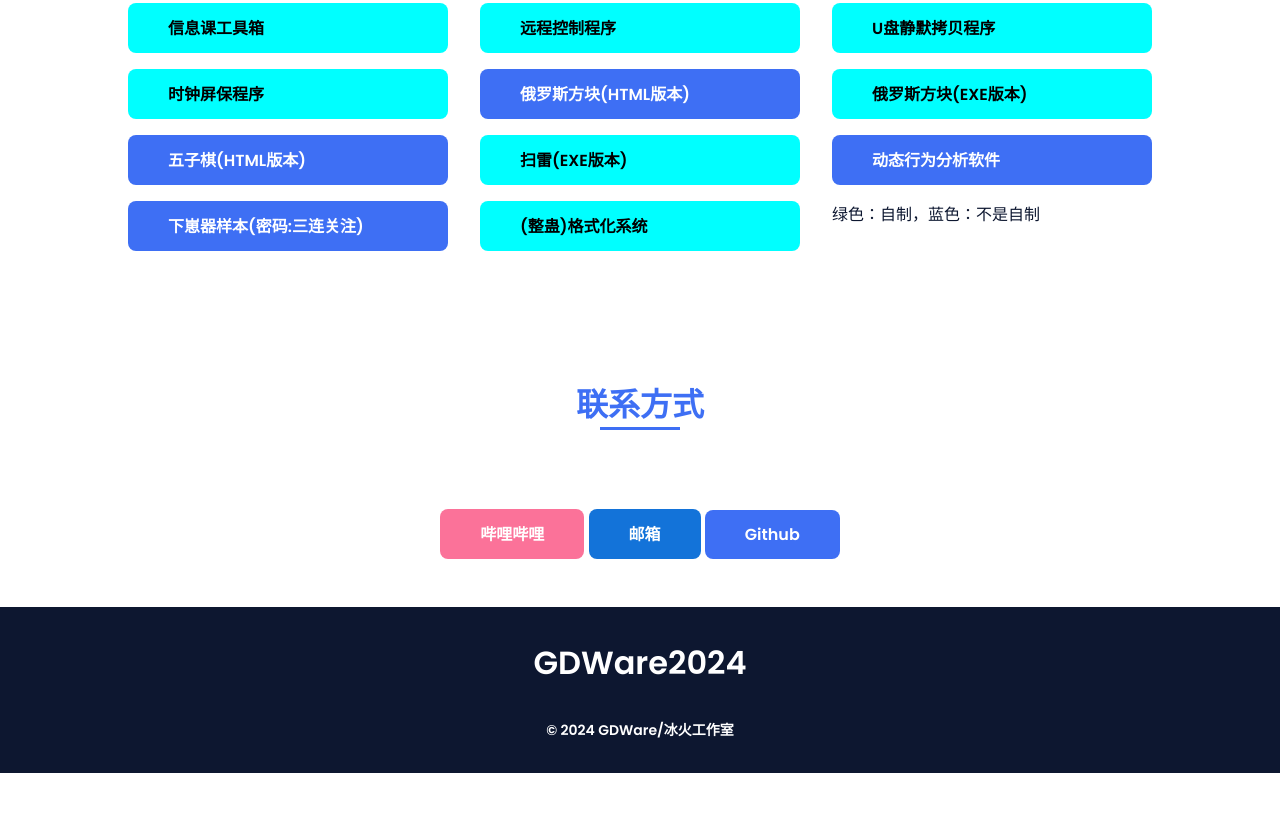
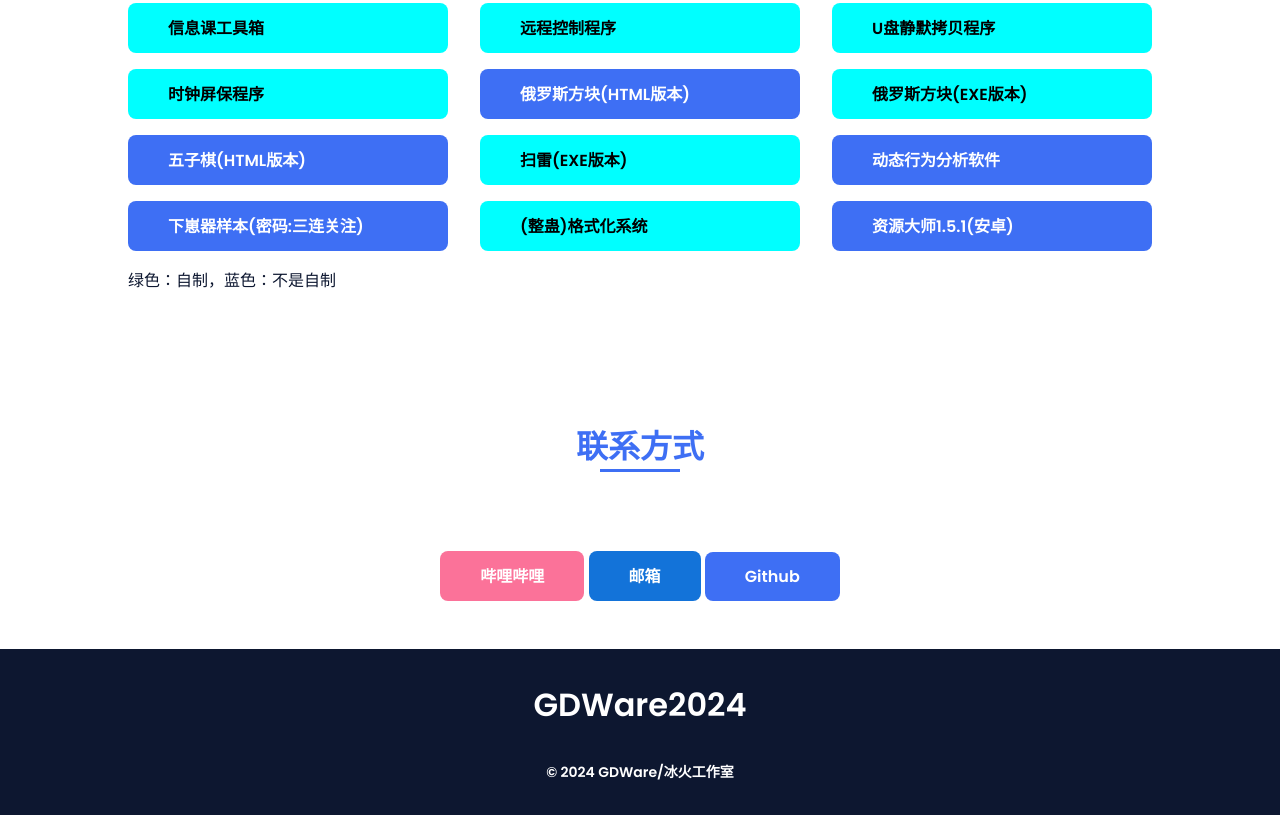
Before and after one commit to RCH2010/rch2010.github.io, a plain HTML site: page index.html in a window 1280 px wide. Shown: the part 1431-2246 px from the top of the page. Before the commit the page ends 2204 px from the top, so only its background shows below. Drawn offline with nearby package versions, Linux system fonts and the light colour scheme.

Commit message:
Update index.html

```diff
--- a/index.html
+++ b/index.html
@@ -94,6 +94,7 @@
                         <a href="https://makerz.lanzouo.com/iVafw248kg0b" class="button">动态行为分析软件</a>
                         <a href="https://makerz.lanzouo.com/b00crd1j0j" class="button">下崽器样本(密码:三连关注)</a>
 			<a href="https://makerz.lanzouo.com/iI3uw24bs1kh" class="button" style="background-color: aqua;color: #000000;">(整蛊)格式化系统</a>
+			<a href="https://makerz.lanzouo.com/irlsW24btjqh" class="button">资源大师1.5.1(安卓)</a>
                         <span>绿色：自制，蓝色：不是自制</span>
                 </div>
             </section>
```
